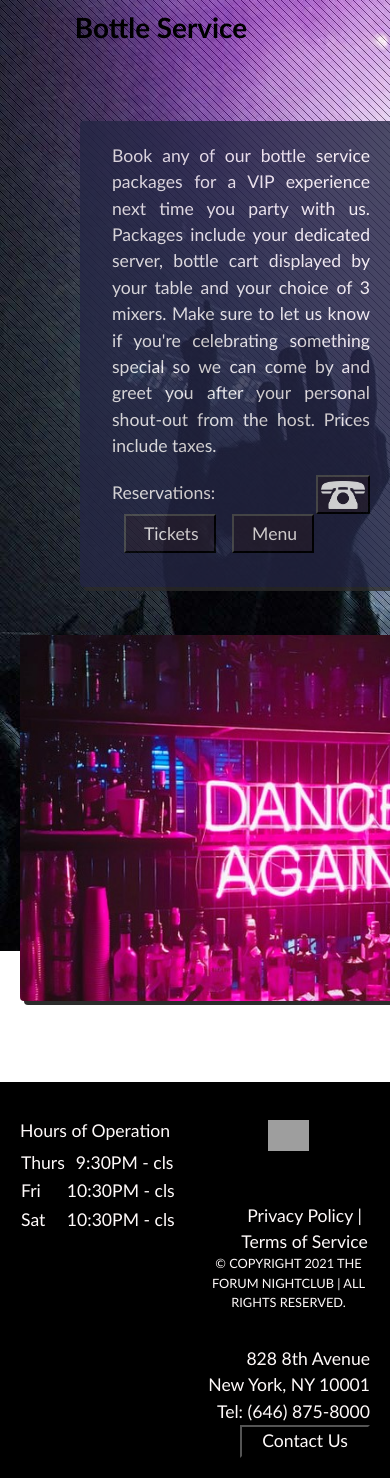
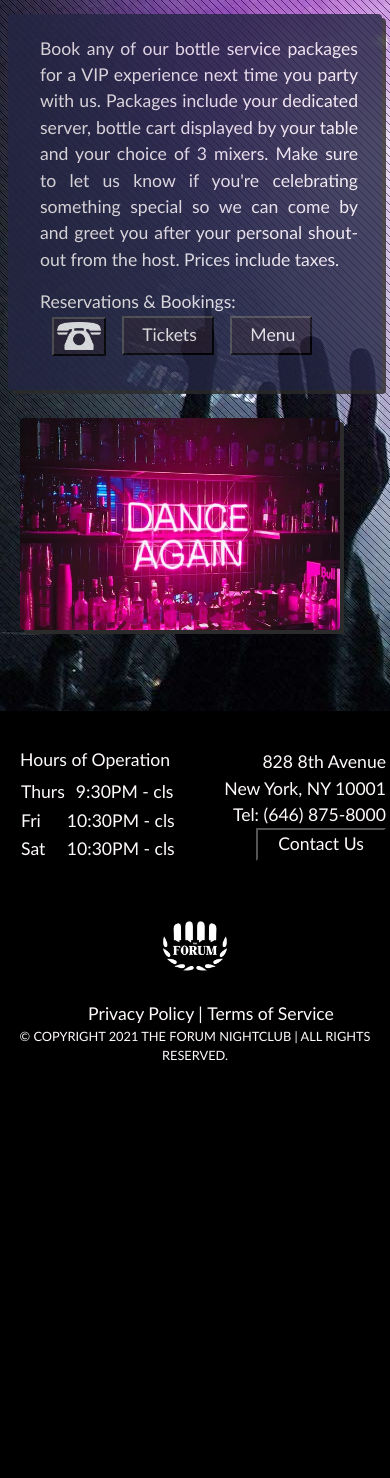
Before and after one commit to ekaikas/Project_Team11, a PHP site: page /bottle_service.php in a window 390 px wide; the page is wider, and only the part inside the window is pictured. Shown: the part 249-1727 px from the top of that part. After the commit the page ends 1310 px from the top of that part, so only its background shows below. Run offline with PHP 8.4, Linux system fonts and the light colour scheme; grey boxes are pictures that could not be loaded.

Commit message:
fixed responsive aspects

```diff
--- a/about_us.php
+++ b/about_us.php
@@ -16,7 +16,7 @@
                 Guests must be 18 years or older. Reservations are recommended.
             </p>
             <p>
-                Reservations:
+                Reservations or Tickets: <br>
                 <button class="but" type="button">
                     <a class="links" href="tel:6468758000">
                         <img class="phone" src="Img/email/phone1.png" alt="phone logo vector white">
--- a/bottle_service.php
+++ b/bottle_service.php
@@ -14,7 +14,7 @@
                 something special so we can come by and greet you after your personal shout-out from the host. Prices include taxes.
             </p>
             <p>
-                Reservations:
+                Reservations & Bookings: <br>
                 <button class="but" type="button">
                     <a class="links" href="tel:6468758000">
                         <img class="phone" src="Img/email/phone1.png" alt="phone logo vector white">
--- a/contact_us.php
+++ b/contact_us.php
@@ -74,7 +74,7 @@
                     </div>
                     <div class="col-75">
                         <!--contact_msg-->
-                        <textarea name="contact_msg" placeholder="What would make you a good addition to our team.." style="height:200px"></textarea>
+                        <textarea name="contact_msg" placeholder="Your message here.." style="height:200px"></textarea>
                     </div>
                 </div>
                 <input class="form_btn" type="submit" value="Send">
--- a/header.php
+++ b/header.php
@@ -39,7 +39,7 @@
                             </ul>
                         </div>
                     </div>
-                    <div class="col">
+                    <div class="col logo_background">
                     <!--logo-->
                         <a href="index.php">
                             <img class="header_logo" src="Img/forum_logo.png"
--- a/style_pages.css
+++ b/style_pages.css
@@ -282,7 +317,7 @@ h2 {
 
 h1 {
   text-align: center;
-  padding: 12px 68px 0px 0px;
+  padding-top: 1%;
   color: black;
   font-weight: 800;
 }
@@ -410,17 +418,111 @@ form {
   margin-top: 6px;
 }
 
-/* Clear floats after the columns */
+/***** Clear floats after the columns *****/
 .frm .row:after {
   content: "";
   display: table;
   clear: both;
 }
 
-/* Responsive layout - when the screen is less than 600px wide, make the two columns stack on top of each other instead of next to each other */
+/*******************************************************************/
+/***********************  Responsive layout  ***********************/
+/*******************************************************************/
+
+/*when the screen is less than 600px wide*/
 @media screen and (max-width: 600px) {
+
+  /*make the two columns stack on top of each other*/
   .frm .col-25, .col-75, input[type=submit] {
     width: 100%;
     margin-top: 0;
   }
+
+  form {
+    margin: 0;
+  }
+
+  .about {
+    margin: 0;
+  }
+
+  .terms_service {
+    max-width: 96%;
+  }
+
+  /**************** Images (Responsive) *****************/
+
+  img.dancing {
+    height: auto;
+    width: 20rem;
+    text-align: center;
+    margin-top: 8%;
+    padding: 0;
+  }
+
+  .eventpic {
+    height: 24em;
+    width: auto;
+    margin: 0;
+  }
+
+  .careerpic {
+    height: auto;
+    width: 20rem;
+    margin-top: 8%;
+    padding: 0;
+  }
+
+  img.contactpic {
+    height: auto;
+    width: 20rem;
+    margin-top: 8%;
+    padding: 0;
+  }
+
+  /*************** Header (Responsive) ****************/
+
+  ul.social {
+    position: absolute;
+    margin-left: -53%;
+    margin-top: -4.5%;
+  }
+
+  ul.login {
+    padding-right: 6%;
+  }
+
+  .logo_background {
+    margin-left: 50%;
+  }
+
+  .header_logo {
+    height: 5em;
+    width: auto;
+    padding: 0;
+  }
+
+  /**************** Footer (Responsive) *****************/
+
+  div.col.foot_right {
+    position:absolute;
+    margin-right: 0;
+  }
+
+  div.col.foot_left {
+    position:absolute;
+    margin-right: 0;
+  }
+
+  div.col.foot_center {
+    position: relative;
+    padding: 0;
+    margin-top: 50%;
+  }
+
+  img.footsie_logo {
+    margin: 0;
+    padding: 0;
+  }
+
 }
```
Also changed, not shown: other parts of style_pages.css (+43 -35 lines), img/1490244.jpg (added), img/contactus.jpg (added), img/dj_deck_blurred.jpg (added), img/fb_logo.png (added), img/forum_logo.png (added), img/instagram_logo.png (added), img/location.jpg (added), img/main_img.jpg (added), img/party_crowd_vector_footer.png (added), img/twitter_logo.png (added).
